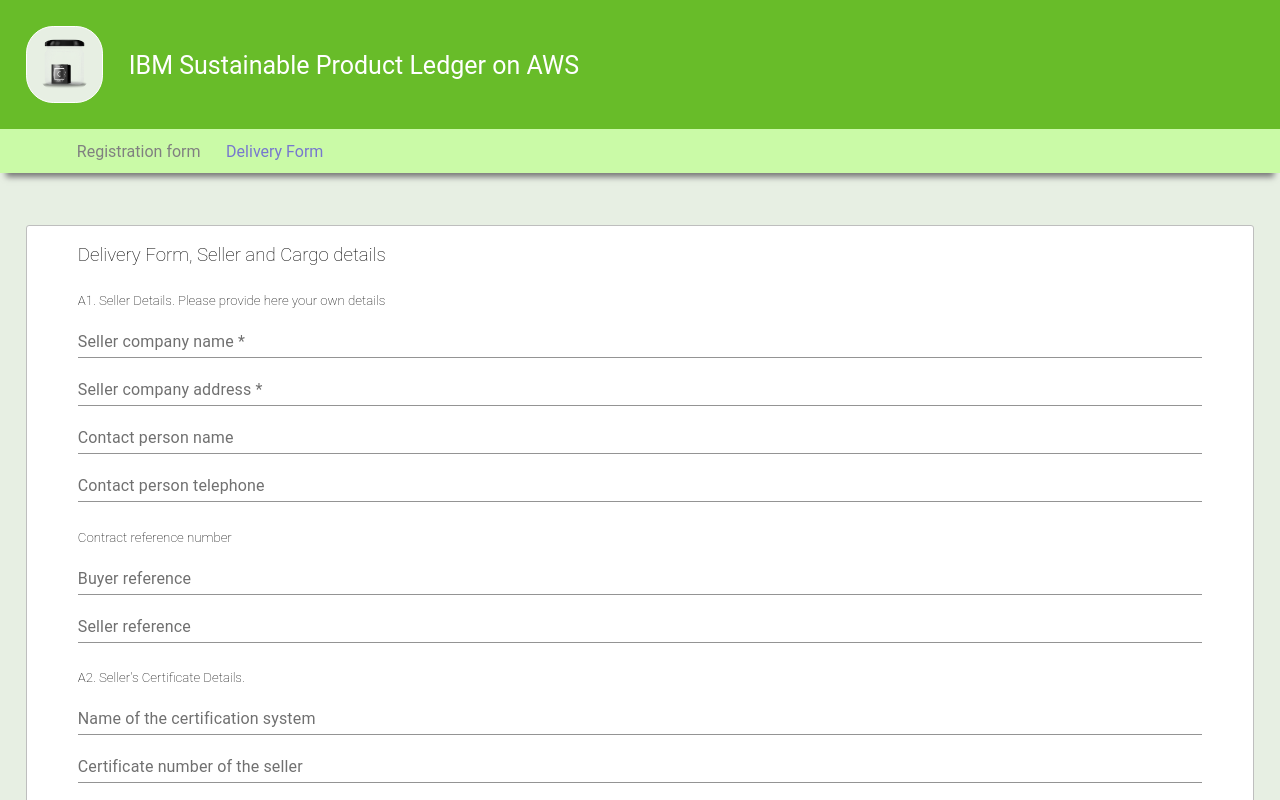
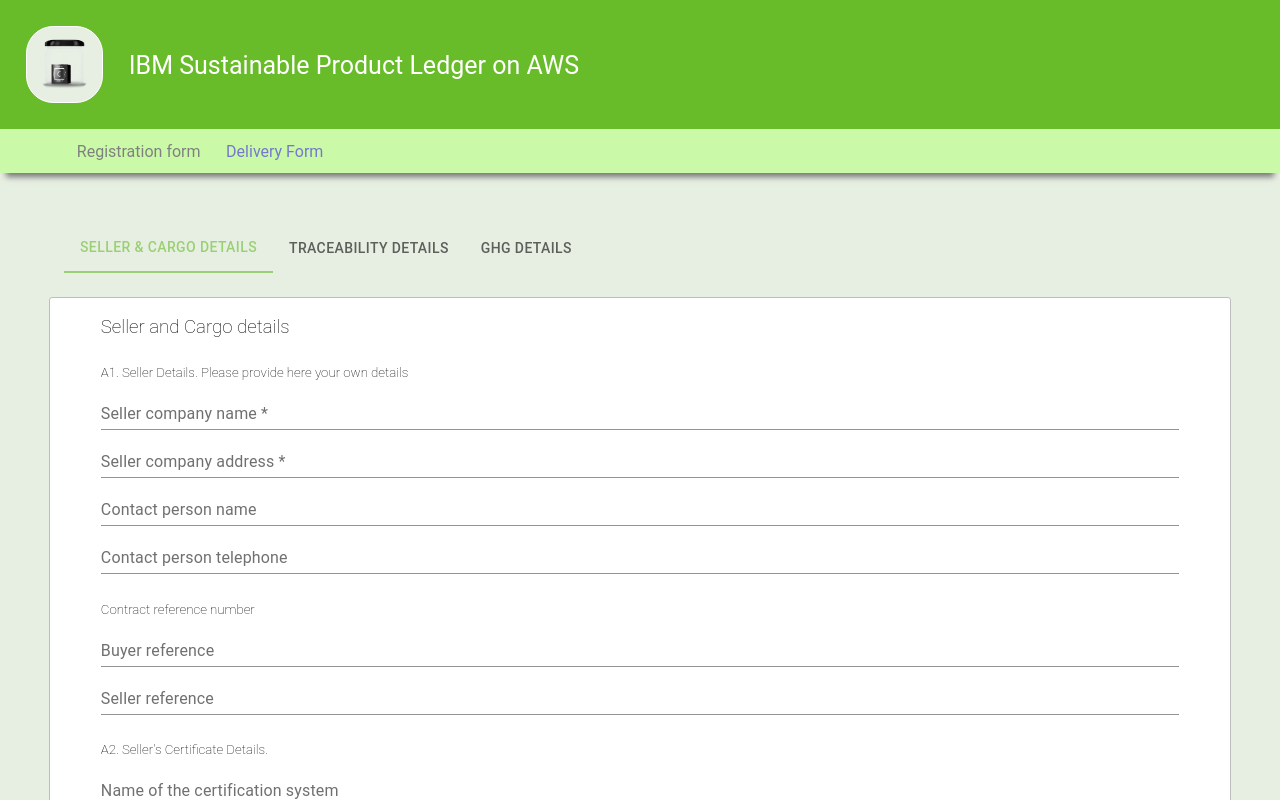
Before and after one commit to subrata3008/amcidc, a React (Create React App) app: page /delivery-form in a window 1280 px wide. Shown: the top 800 px of the page. Built offline with nearby package versions, Linux system fonts and the light colour scheme.

Commit message:
Tab creation

```diff
--- a/package.json
+++ b/package.json
@@ -5,6 +5,7 @@
   "dependencies": {
     "@emotion/react": "^11.11.1",
     "@emotion/styled": "^11.11.0",
+    "@mui/lab": "^5.0.0-alpha.145",
     "@mui/material": "^5.14.8",
     "@mui/x-date-pickers": "^6.14.0",
     "@testing-library/jest-dom": "^5.17.0",
--- a/src/component/DeliveryForm/DeliveryForm.js
+++ b/src/component/DeliveryForm/DeliveryForm.js
@@ -1,27 +1,31 @@
 import React, { useState } from "react";
 import { useFormik } from "formik";
-import Button from "@mui/material/Button";
 import { validationSchema } from "../../utils";
-import TextField from "@mui/material/TextField";
-import FormControl from "@mui/material/FormControl";
 import { AdapterMoment } from "@mui/x-date-pickers/AdapterMoment";
 import { LocalizationProvider } from "@mui/x-date-pickers/LocalizationProvider";
 import { DatePicker } from "@mui/x-date-pickers/DatePicker";
-
-import FormLabel from "@mui/material/FormLabel";
-import RadioGroup from "@mui/material/RadioGroup";
-import FormControlLabel from "@mui/material/FormControlLabel";
-import Checkbox from "@mui/material/Checkbox";
-import Radio from "@mui/material/Radio";
+import {
+  TextField,
+  Radio,
+  Checkbox,
+  FormLabel,
+  FormControlLabel,
+  RadioGroup,
+  FormControl,
+  Button,
+  Snackbar,
+  Tab,
+} from "@mui/material";
 import "./DeliveryForm.scss";
 import {
   counterParties,
   unitList,
   complienceList,
   feedBackStockList,
+  tabList,
 } from "../../constants";
-import Snackbar from "@mui/material/Snackbar";
 import MuiAlert from "@mui/material/Alert";
+import { TabContext, TabPanel } from "@mui/lab";
 
 const Alert = React.forwardRef(function Alert(props, ref) {
   return <MuiAlert elevation={6} ref={ref} variant="filled" {...props} />;
@@ -30,9 +34,9 @@ const Alert = React.forwardRef(function Alert(props, ref) {
 const DeliveryForm = () => {
   const [openAlert, setOpenAlert] = useState(false);
   const [batchDetails, setBatchDetails] = useState([
-    {quantity:'', origin:''}
+    { quantity: "", origin: "" },
   ]);
-  const [selectedFile, setSelectedFile] = useState();
+  const [tabIndex, setTabindex] = useState("0");
   const [success, setSuccess] = useState("success");
   const [msg, setMsg] = useState("");
 
@@ -58,17 +62,15 @@ const DeliveryForm = () => {
       avgMonthVolume: "",
       rawCoo: "",
       rawCooDest: "",
-      recipientAdd:[],
-      loadedQuantity:"",
+      recipientAdd: [],
+      loadedQuantity: "",
       feedBackStockType: [],
       compliences: [],
-      batchDetails:''
+      batchDetails: "",
     },
     validationSchema: validationSchema,
     onSubmit: (values) => {
       console.log(values);
-      console.log(selectedFile);
-      values.file = selectedFile;
       //alert("Data successfully submitted, please check you e-mail for confirmation");
       submitDeliveryForm(values);
     },
@@ -107,25 +109,39 @@ const DeliveryForm = () => {
       });
   };
 
-  const addNewRow = () =>{
-    if(batchDetails.length < 7){
-      const newArr = {quantity:'', origin:''};
-      setBatchDetails(oldArray => [...oldArray,newArr] );
+  const addNewRow = () => {
+    if (batchDetails.length < 7) {
+      const newArr = { quantity: "", origin: "" };
+      setBatchDetails((oldArray) => [...oldArray, newArr]);
     }
-  }
+  };
 
-const removeRow = (index) =>{
-  if(batchDetails.length < 2){
+  const removeRow = (index) => {
+    if (batchDetails.length < 2) {
       return;
     }
     let batch = [...batchDetails];
-  batch.splice(index,1);
+    batch.splice(index, 1);
     setBatchDetails(batch);
-
-}
+  };
 
   return (
     <>
+        <TabContext value={tabIndex}>
+
+        <div className="tab-wrapper">
+          {tabList.map((tabData, index) => {
+            return (
+              <Tab
+                label={tabData.label}
+                value={index.toString()}
+                className={index.toString() === tabIndex ? "activeTab" : ""}
+                onClick={() => setTabindex(index.toString())}
+              />
+            );
+          })}
+          </div>
+          <TabPanel value="0">
             <Snackbar
               anchorOrigin={{ vertical: "top", horizontal: "right" }}
               open={openAlert}
@@ -141,10 +157,12 @@ const removeRow = (index) =>{
               </Alert>
             </Snackbar>
             <div className="deliveryForm-wrapper">
-        <h3>Delivery Form, Seller and Cargo details</h3>
+              <h3>Seller and Cargo details</h3>
               <div className="form-wrapper">
                 <form onSubmit={formik.handleSubmit}>
-            <h5>A1. Seller Details. Please provide here your own details</h5>
+                  <h5>
+                    A1. Seller Details. Please provide here your own details
+                  </h5>
                   <FormControl className="input-wrapper">
                     <TextField
                       fullWidth
@@ -453,9 +471,7 @@ const removeRow = (index) =>{
                         ))}
                       </RadioGroup>
                     </div>
-
                   </FormControl>
-
 
                   <FormControl component="fieldset" className="input-wrapper">
                     <FormLabel component="legend" className="formLabel">
@@ -483,7 +499,10 @@ const removeRow = (index) =>{
                                     ev.target.value
                                   );
                                 if (index > -1) {
-                            formik.values.feedBackStockType.splice(index, 1);
+                                  formik.values.feedBackStockType.splice(
+                                    index,
+                                    1
+                                  );
                                 }
                               }
                               formik.validateForm();
@@ -514,12 +533,9 @@ const removeRow = (index) =>{
                             value={complienceOption.value}
                             onChange={(ev) => {
                               if (ev.target.checked) {
-                          formik.values.compliences.push(
-                            ev.target.value
-                          );
+                                formik.values.compliences.push(ev.target.value);
                               } else {
-                          const index =
-                            formik.values.compliences.indexOf(
+                                const index = formik.values.compliences.indexOf(
                                   ev.target.value
                                 );
                                 if (index > -1) {
@@ -536,13 +552,16 @@ const removeRow = (index) =>{
                     ))}
                   </FormControl>
 
-              {
-              batchDetails.map((batch,index) => {
-                return <>
-
+                  {batchDetails.map((batch, index) => {
+                    return (
+                      <>
                         <FormControl className="customInput-wrapper">
-                <FormLabel key={index} component="label" className="batchFormlabel">
-                 {`Batch ${index+1}:`}
+                          <FormLabel
+                            key={index}
+                            component="label"
+                            className="batchFormlabel"
+                          >
+                            {`Batch ${index + 1}:`}
                           </FormLabel>
                           <TextField
                             key={index}
@@ -567,12 +586,25 @@ const removeRow = (index) =>{
                             autoComplete="off"
                           />
 
-            <p title="Remove" className={batchDetails.length < 2 ? 'remove notAllowed' : 'remove'} onClick={()=>removeRow(index)}>-</p>
+                          <p
+                            title="Remove"
+                            className={
+                              batchDetails.length < 2
+                                ? "remove notAllowed"
+                                : "remove"
+                            }
+                            onClick={() => removeRow(index)}
+                          >
+                            -
+                          </p>
                         </FormControl>
                       </>
-              })
-            }
-            <p className="add" title="Add new Batch" onClick={addNewRow}> + </p>
+                    );
+                  })}
+                  <p className="add" title="Add new Batch" onClick={addNewRow}>
+                    {" "}
+                    +{" "}
+                  </p>
 
                   <FormControl className="input-wrapper">
                     <Button
@@ -590,6 +622,10 @@ const removeRow = (index) =>{
                 </form>
               </div>
             </div>
+          </TabPanel>
+          <TabPanel value="1">Item Two</TabPanel>
+          <TabPanel value="2">Item Three</TabPanel>
+        </TabContext>
     </>
   );
 };
--- a/src/component/DeliveryForm/DeliveryForm.scss
+++ b/src/component/DeliveryForm/DeliveryForm.scss
@@ -1,6 +1,15 @@
+
+.tab-wrapper{
+    text-align: left;
+    padding-left: 5vw;
+    .activeTab{
+        border-bottom: 2px solid #68BC29;
+        color: #68BC29;
+    }
+}
 .deliveryForm-wrapper{
     color: black;
-    margin: 2%;
+    margin: 0 2% 2% 2% ;
     border: 1px solid #bebebe;
     border-radius: 3px;
     background: white;
--- a/src/constants.js
+++ b/src/constants.js
@@ -76,6 +76,17 @@ export const unitList = [{
 },{
     value:'vaccum',
     label:'in metric tons in vaccum'
+}];
+
+export const tabList = [{
+    value:'0',
+    label:'Seller & Cargo Details '
+},{
+    value:'1',
+    label:'Traceability details'
+},{
+    value:'2',
+    label:'GHG details'
 }];
 
 export const complienceList = [{
```
Also changed, not shown: 1 other file (tests, documents, lock files or other folders). Lines whose indentation alone changed are shown as unchanged.
